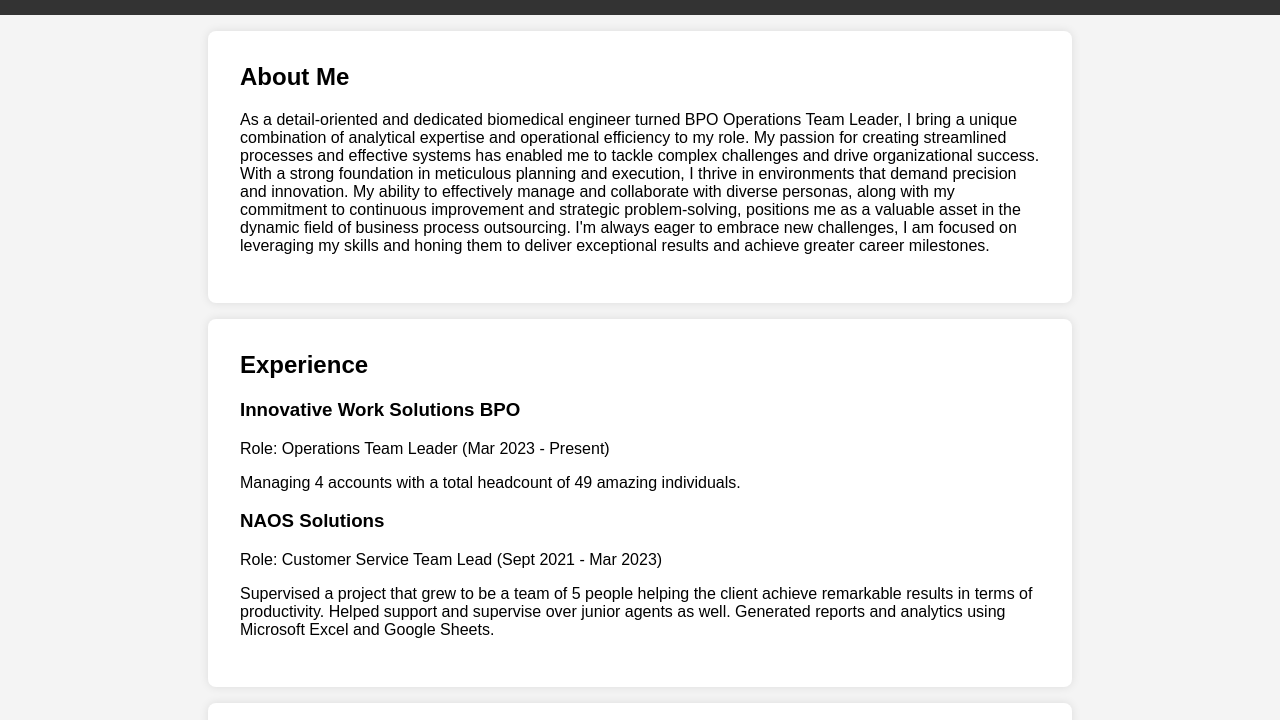
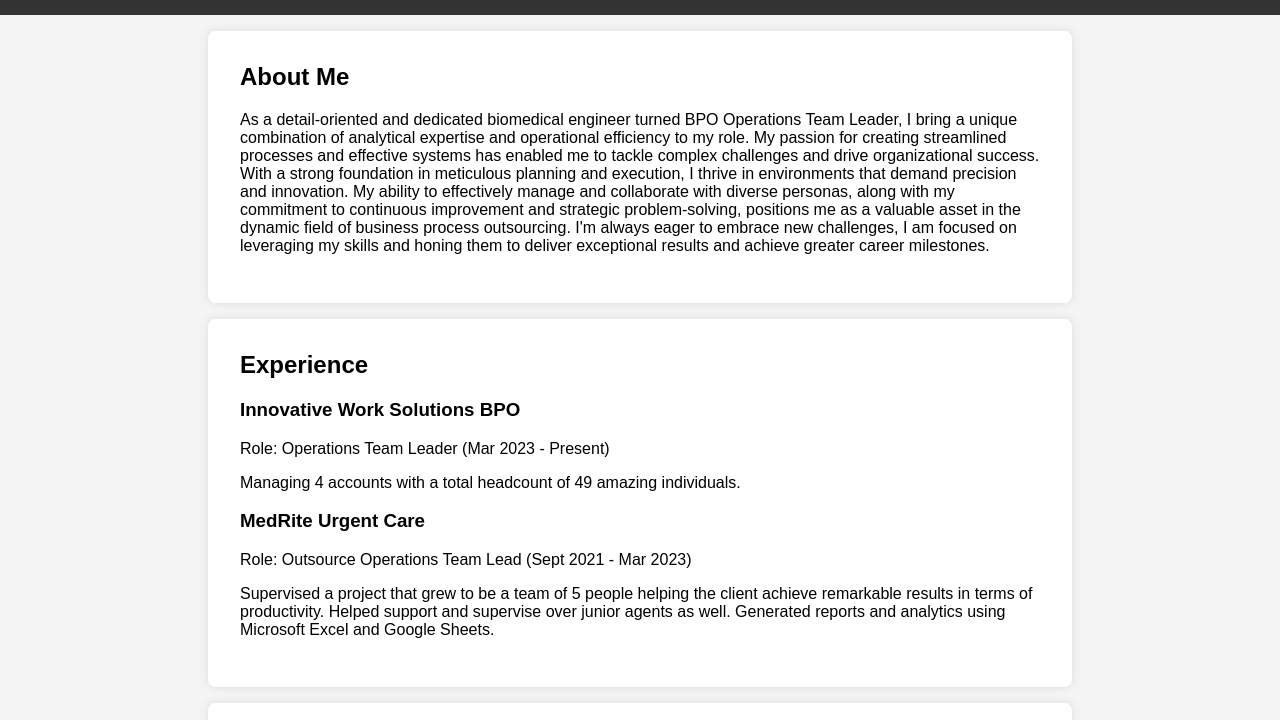
Before and after one commit to youssefkead/cv, a plain HTML site: page index.html in a window 1280 px wide. Shown: the part 80-800 px from the top of the page. Drawn offline with Linux system fonts and the light colour scheme.

Commit message:
Fourth commit

```diff
--- a/index.html
+++ b/index.html
@@ -26,8 +26,8 @@
         <h3>Innovative Work Solutions BPO</h3>
         <p>Role: Operations Team Leader (Mar 2023 - Present)</p>
         <p>Managing 4 accounts with a total headcount of 49 amazing individuals.</p>
-        <h3>NAOS Solutions</h3>
-        <p>Role: Customer Service Team Lead (Sept 2021 - Mar 2023)</p>
+        <h3>MedRite Urgent Care</h3>
+        <p>Role: Outsource Operations Team Lead (Sept 2021 - Mar 2023)</p>
         <p>Supervised a project that grew to be a team of 5 people helping the client achieve remarkable results in terms of productivity. Helped support and supervise over junior agents as well. Generated reports and analytics using Microsoft Excel and Google Sheets.</p>
     </section>
     <section id="education">
```
